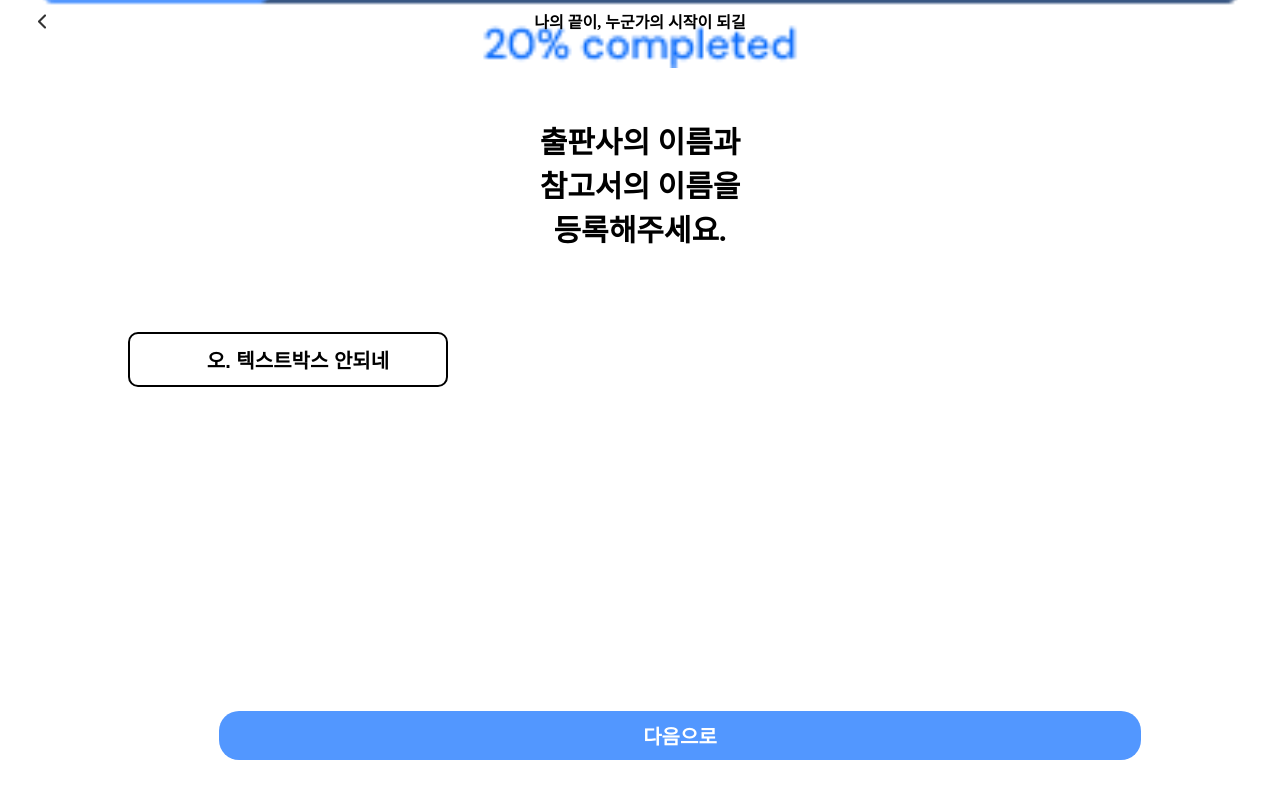
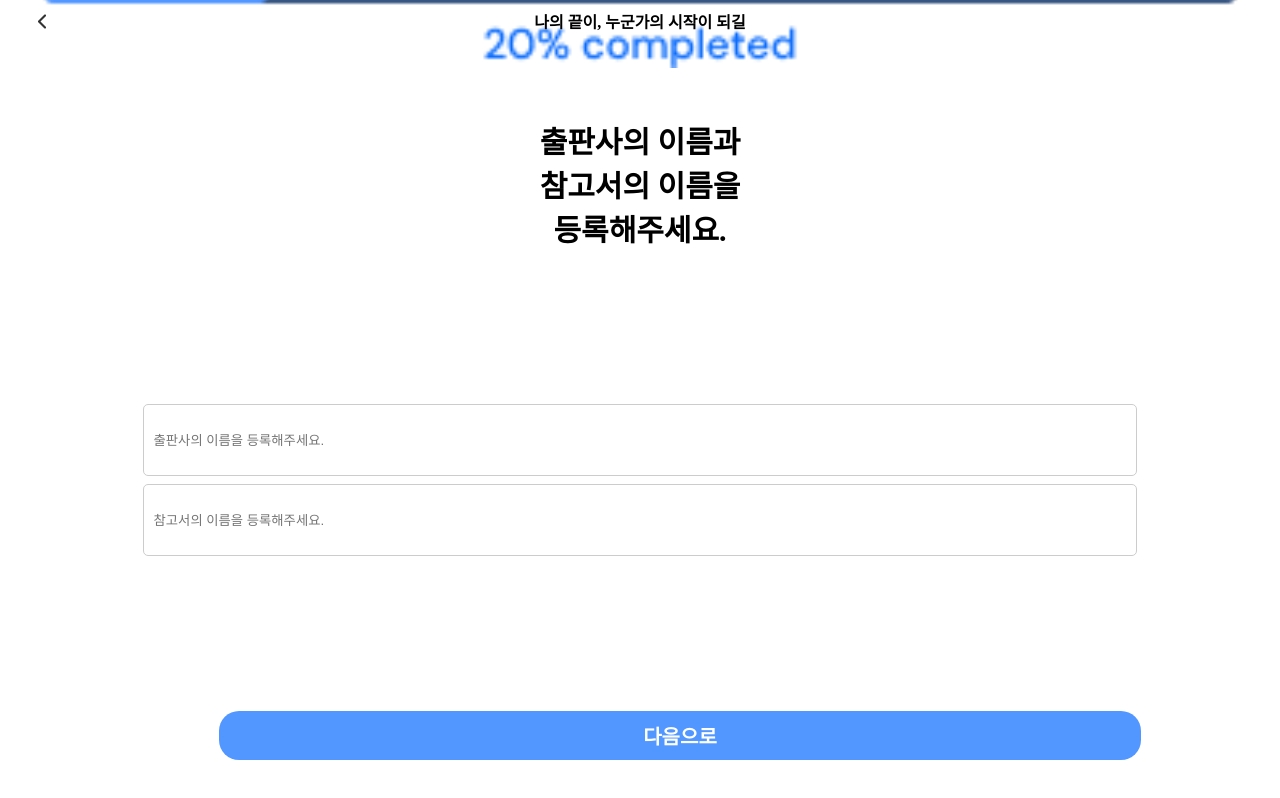
Before and after one commit to GDSC-snowflowerthon/BookBridge-team02-web, a React (Create React App) app: page /donate/process2 in a window 1280 px wide. Built offline with nearby package versions, Linux system fonts and the light colour scheme.

Commit message:
before connect

```diff
--- a/src/components/InputField2.jsx
+++ b/src/components/InputField2.jsx
@@ -1,5 +1,7 @@
+import "../styles/inputfield.css";
+
 const InputField2 = ({ type, placeholder, value, onChange }) => (
-  <div>
+  <div className="textinputfield-container">
     <input
       style={{ width: "80%" }}
       type={type}
--- a/src/pages/donate/process2.js
+++ b/src/pages/donate/process2.js
@@ -1,9 +1,8 @@
-import React, { useState } from "react";
-import styled from "@emotion/styled";
-import PostBtngo from "../../components/postbtngo";
-import Header from "../../components/Layout/Header";
-import { common } from "../../styles/common";
-
+import React, { useState } from 'react';
+import styled from '@emotion/styled';
+import PostBtngo from '../../components/postbtngo';
+import Header from '../../components/Layout/Header';
+import { common } from '../../styles/common';
 const StyledParagraph1 = styled.p`
 font-weight: 900;
 font-size: 30px;
@@ -16,29 +15,32 @@ const StyledParagraph1 = styled.p`
 text-align: center;
 `;
 
-const EditableButton = styled.button`
-  display: block;
-  width: 320px;
-  color: ${common.colors.black};
-  font-weight: 700;
-  font-size: ${common.fontSize.fz20};
-  border-radius: 10px;
-  border: 2px solid ${common.colors.black};
-  cursor: pointer;
-  text-decoration: none;
-  background: none;
-  position: absolute;
-  overflow: hidden; /* Hide overflowing content */
+const Textboxdesign = styled.p`
+
+position: fixed;
+color: black;
+z-index: 1;
+left: 50%;
+transform: translateX(-50%);
+bottom: 30%;
+text-align: center;
+font-size: 64px;
+padding: 10px;
+width: 80%;
 `;
 
-const EditableContent = styled.div`
-  outline: none;
-  width: 100%;
-  height: 100%;
+const Textboxdesign1 = styled.p`
+
+position: fixed;
+color: black;
+z-index: 1;
+left: 50%;
+transform: translateX(-50%);
+bottom: 20%;
+text-align: center;
+font-size: 64px;
 padding: 10px;
-  white-space: nowrap;
-  overflow: hidden;
-  text-overflow: ellipsis; /* Show ellipsis (...) for overflow */
+width: 80%;
 `;
 
 const StyledParagraph3 = styled.p`
@@ -55,7 +57,7 @@ const StyledParagraph3 = styled.p`
 `;
 
 const Hello = () => {
-  const [editableText, setEditableText] = useState("오. 텍스트박스 안되네");
+const [editableText, setEditableText] = useState('오. 텍스트박스 안되네');
 
 const handleTextChange = (event) => {
     setEditableText(event.target.textContent);
@@ -71,10 +73,40 @@ const Hello = () => {
         <br />
         등록해주세요.
     </StyledParagraph1>
+    <br/>
+    <br/>
+    <br/>
+    <br/>
+    <br/>
+    <br/>
+    <br/>
+    <br/>
+    <br/>
+    <br/>
+    <br/>
+    <br/>
+    <br/>
+    <br/>
+    <br/>
+    <br/>
+    <br/>
+    <br/>
+    <br/>
+    <Textboxdesign>
+        <input
+        type="text"
+        placeholder="출판사의 이름을 등록해주세요."
+        className="input-field"
+        />
+    </Textboxdesign>
+    <Textboxdesign1>
+        <input
+        type="text"
+        placeholder="참고서의 이름을 등록해주세요."
+        className="input-field"
+        />
+    </Textboxdesign1>
     <StyledParagraph3>
-        <EditableButton contentEditable="true" onInput={handleTextChange}>
-          <EditableContent>{editableText}</EditableContent>
-        </EditableButton>
     </StyledParagraph3>
     <PostBtngo value="다음으로" type="button" to="/donate/process3" />
     </>
--- a/src/pages/donate/process4.js
+++ b/src/pages/donate/process4.js
@@ -37,7 +37,7 @@ bottom: 0;
 z-index: 1;
 left: 10%;
 transform: translateX(-50%);
-bottom: 64%;
+bottom: 63%;
 text-align: center;
 `;
 const StyledParagraph5 = styled.p`
@@ -49,7 +49,7 @@ bottom: 0;
 z-index: 1;
 left: 10%;
 transform: translateX(-50%);
-bottom: 57%;
+bottom: 55%;
 text-align: center;
 `;
 const StyledParagraph6 = styled.p`
@@ -61,7 +61,7 @@ bottom: 0;
 z-index: 1;
 left: 10%;
 transform: translateX(-50%);
-bottom: 50%;
+bottom: 47%;
 text-align: center;
 `;
 const StyledParagraph7 = styled.p`
@@ -73,7 +73,7 @@ bottom: 0;
 z-index: 1;
 left: 10%;
 transform: translateX(-50%);
-bottom: 43%;
+bottom: 39%;
 text-align: center;
 `;
 const StyledParagraph8 = styled.p`
@@ -85,7 +85,7 @@ bottom: 0;
 z-index: 1;
 left: 10%;
 transform: translateX(-50%);
-bottom: 36%;
+bottom: 31%;
 text-align: center;
 `;
 
@@ -98,7 +98,7 @@ bottom: 0;
 z-index: 1;
 left: 10%;
 transform: translateX(-50%);
-bottom: 29%;
+bottom: 23%;
 text-align: center;
 `;
 const EditableButton = styled.button`
--- a/src/styles/inputfield.css
+++ b/src/styles/inputfield.css
@@ -2,6 +2,12 @@
   margin-left: 20px;
   margin-top: 30px;
 }
+
+.textinputfield-container {
+  margin-left: 20px;
+  margin-top: 30px;
+}
+
 
 .input-label {
   color: white;
```
Also changed, not shown: src/components/Form1.js (added). Lines whose indentation alone changed are shown as unchanged.
